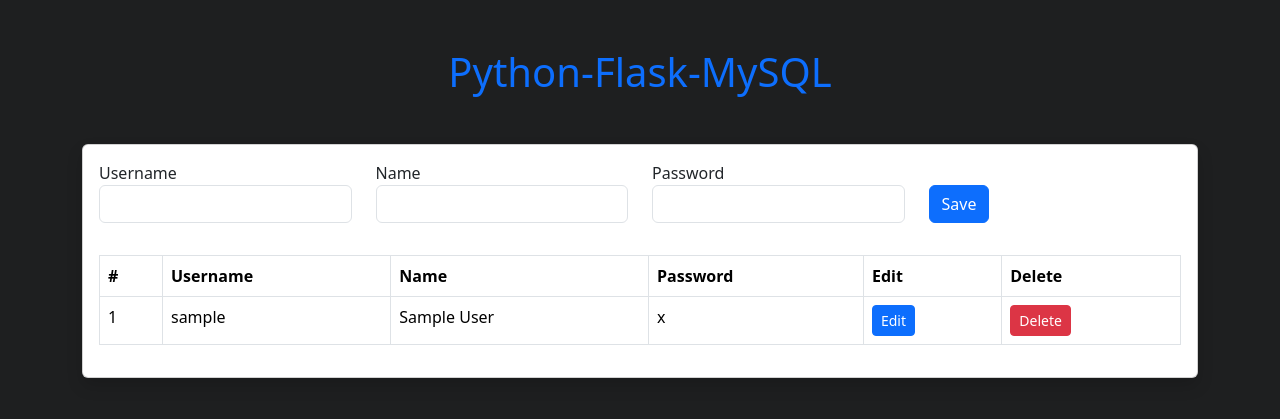
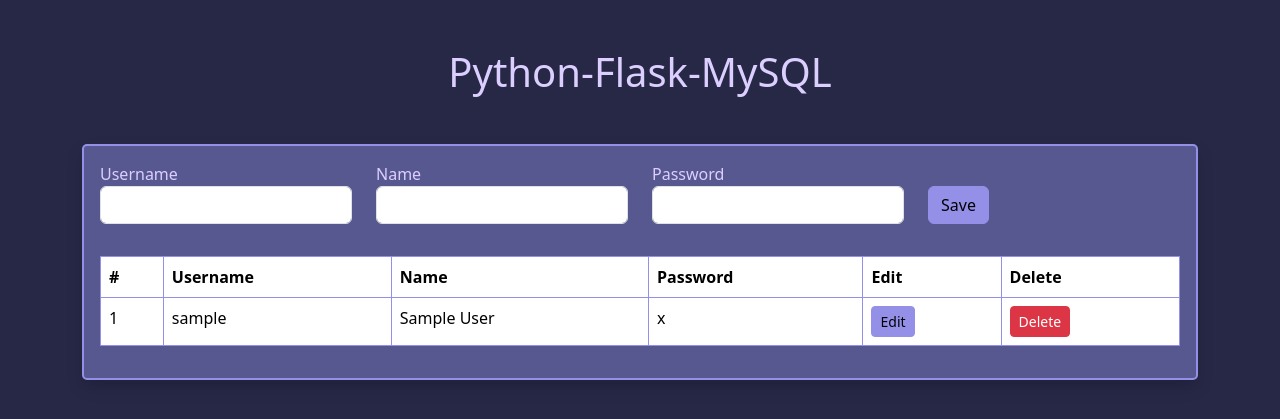
Before and after one commit to TonyQuesada/Python_Flask_MySQL-CRUD, a Flask app: page / in a window 1280 px wide. Shown: the top 419 px of the page. Run offline with Flask 3, Linux system fonts and the light colour scheme; tables that the repository leaves empty or names only in its code hold one stand-in row (values such as "Sample post").

Commit message:
27/08/2024

```diff
--- a/src/static/css/styles.css
+++ b/src/static/css/styles.css
@@ -1,9 +1,63 @@
 
 :root {
-  --black-color     : #1e1f20;
-  --body-color      : var(--black-color);
+
+  --color1 : #000004;
+  --color2 : #262846;
+  --color3 : #585891;
+  --color4 : #9590e7;
+  --color5 : #dccfff;
+
+  body {
+    background-color  : var(--color2);
+  }
+
+  .card {
+    background-color  : var(--color3);
+    border            : solid 2px;
+    border-radius     : 5px;
+    border-color      : var(--color4);
+  }
+
+  .btn-primary {
+    background-color  : var(--color4);
+    border-color      : var(--color4);
+    color             : var(--color1);
+  }
+
+  .btn-primary:hover {
+    background-color  : var(--color5);
+    border-color      : var(--color4);
+    color             : var(--color1);
+  }
+
+  h1 {
+    color             : var(--color5) !important;
+  }
+
+  label {
+    color             : var(--color5);
+  }
+
+  table {
+    border-color      : var(--color4);
+  }
+
+  .modal-content {
+    background-color  : var(--color3);
+    border            : solid 2px;
+    border-radius     : 5px;
+    border-color      : var(--color4);
+  }
+
+  .modal-header {
+    border-bottom     : solid 1px;
+    border-color      : var(--color4);
+  }
+
+  .modal-footer {
+    border-top     : solid 1px;
+    border-color      : var(--color4);
+  }
+
+
 }
-
-.body {
-  background-color  : var(--body-color);
-}
--- a/src/templates/index.html
+++ b/src/templates/index.html
@@ -8,7 +8,7 @@
     <script src="https://cdn.jsdelivr.net/npm/bootstrap@5.3.3/dist/js/bootstrap.bundle.min.js" integrity="sha384-YvpcrYf0tY3lHB60NNkmXc5s9fDVZLESaAA55NDzOxhy9GkcIdslK1eN7N6jIeHz" crossorigin="anonymous"></script>
     <title>Document</title>
 </head>
-<body class="body">
+<body>
 
     <h1 class="text-center mt-5 mb-5 text-primary">Python-Flask-MySQL</h1>
 
```
